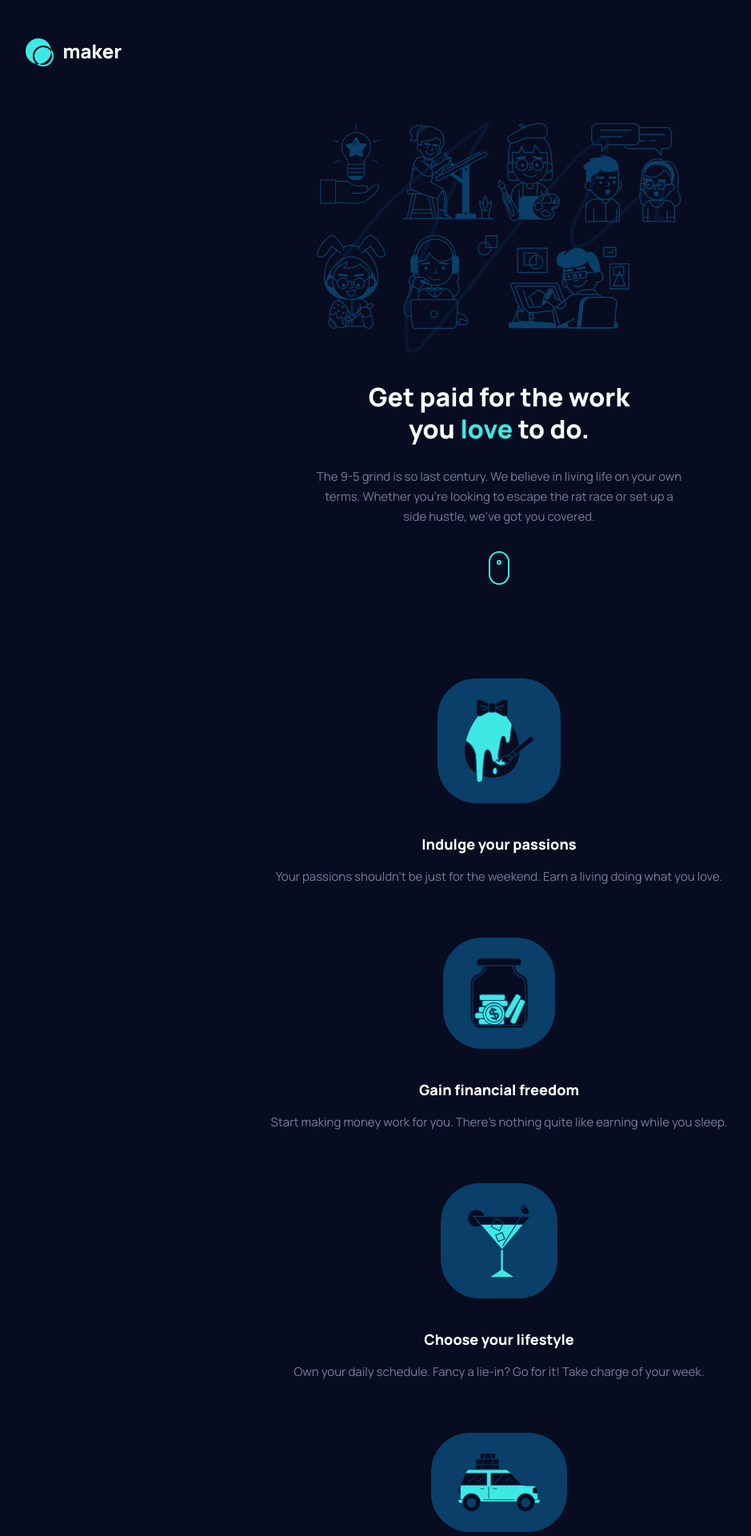
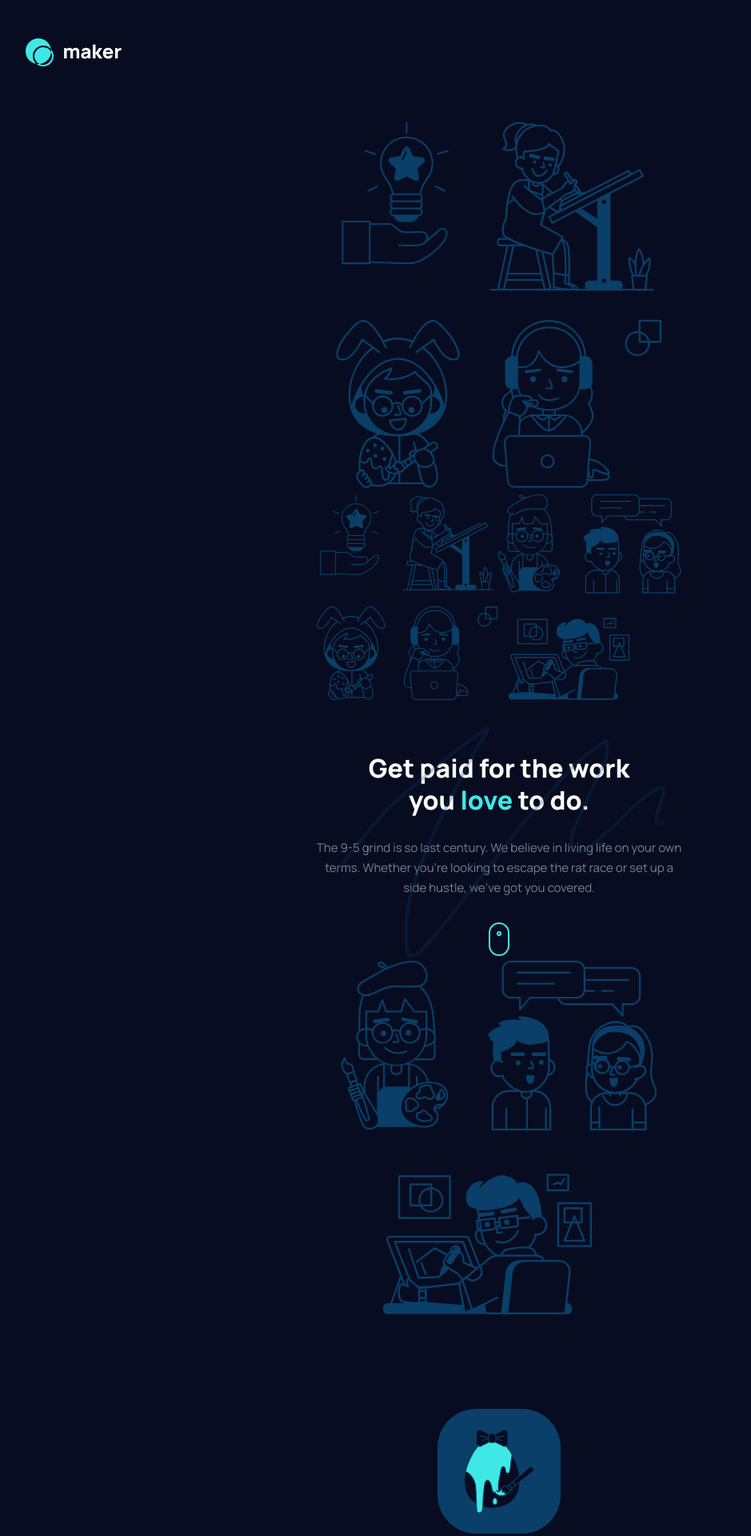
Before and after one commit to salymk/react-maker-pre-launch-landing-page, a React (Create React App) app: page / in a window 1280 px wide. Shown: the top 1920 px of the page at 80% size, without its empty margins (16-955 px from the left). Built offline with nearby package versions, Linux system fonts and the light colour scheme.

Commit message:
feat(bg hero): add bg hero for left and right side

```diff
--- a/src/App.js
+++ b/src/App.js
@@ -1,6 +1,9 @@
 import './App.scss';
 import heroMobile from './assets/illustration-hero-mobile.png';
 import bgHeroSquiggleSVG from './assets/bg-hero-squiggle.svg';
+import bgHeroLeftSVG from './assets/illustration-hero-left.svg';
+import bgHeroRightSVG from './assets/illustration-hero-right.svg';
+
 import passionsSVG from './assets/illustration-passions.svg';
 import financialFreedomSVG from './assets/illustration-financial-freedom.svg';
 import workAnywhereSVG from './assets/illustration-work-anywhere.svg';
@@ -27,8 +30,16 @@ function App() {
       </header>
       <main>
         <section className="hero">
+          <img
+            className="bg-hero-left"
+            src={bgHeroLeftSVG}
+            alt="Background hero left"
+          />
+
           <div className="container">
             <img className="hero-mobile" src={heroMobile} alt="hero mobile" />
+
+            <div className="hero-content">
               <img
                 className="bg-hero-squiggle"
                 src={bgHeroSquiggleSVG}
@@ -55,6 +66,12 @@ function App() {
                 </g>
               </svg>
             </div>
+          </div>
+          <img
+            className="bg-hero-right"
+            src={bgHeroRightSVG}
+            alt="Background hero right"
+          />
         </section>
         <section className="features">
           <div className="feature-container">
```
Lines whose indentation alone changed are shown as unchanged.
